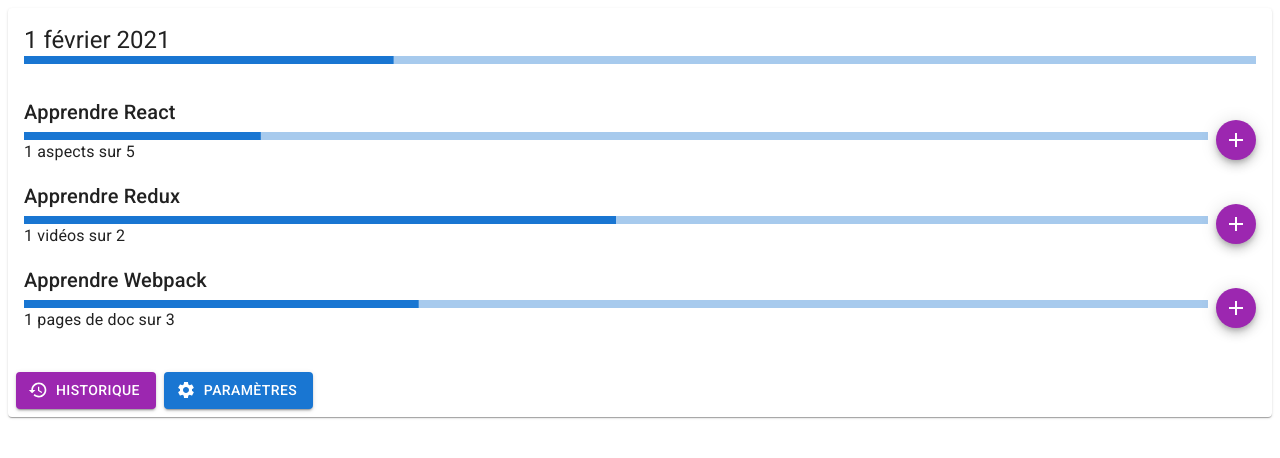
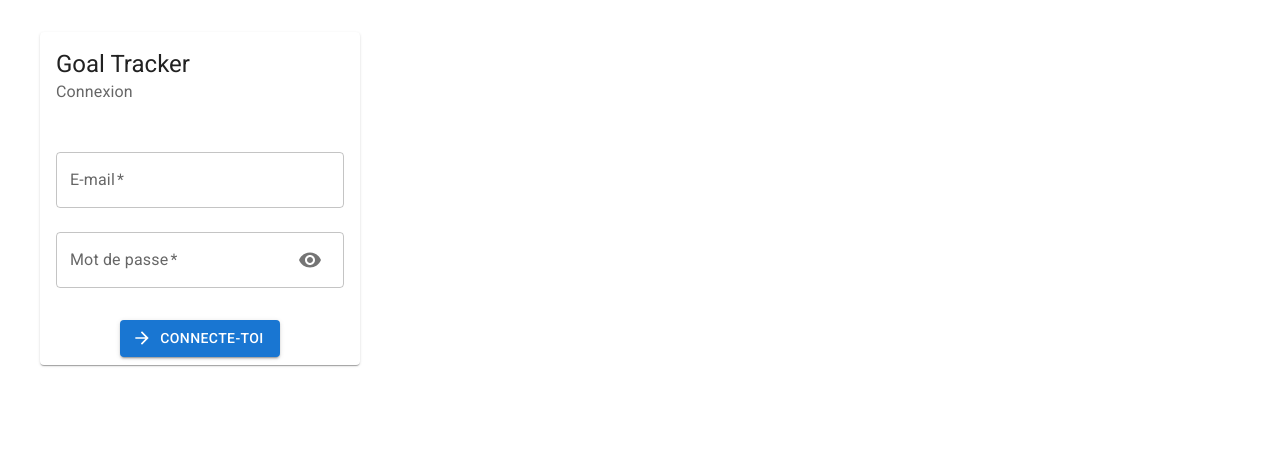
Before and after one commit to deliciousinsights/goal-tracker-ts, a React (Create React App) app: page / in a window 1280 px wide. Shown: the top 458 px of the page. Built offline with nearby package versions, Linux system fonts and the light colour scheme.

Commit message:
Étape 10 : UX login interactif

```diff
--- a/src/auth/LoginScreen.tsx
+++ b/src/auth/LoginScreen.tsx
@@ -1,3 +1,6 @@
+import type { FormEvent } from 'react'
+import { useState } from 'react'
+
 import ArrowForward from '@mui/icons-material/ArrowForward'
 import Button from '@mui/material/Button'
 import Card from '@mui/material/Card'
@@ -7,11 +10,18 @@
 import TextField from '@mui/material/TextField'
 
 import classes from './LoginScreen.module.css'
+import { logIn } from '../reducers/currentUser'
 import TogglablePasswordField from './TogglablePasswordField'
+import { useAppDispatch } from '../store'
 
 export default function LoginScreen() {
+  const [email, setEmail] = useState('')
+  const [password, setPassword] = useState('')
+
+  const dispatch = useAppDispatch()
+
   return (
-    <form>
+    <form onSubmit={handleSubmit}>
       <Card className={classes.loginScreen}>
         <CardHeader title='Goal Tracker' subheader='Connexion' />
         <CardContent>
@@ -22,9 +32,11 @@
             label='E-mail'
             fullWidth
             margin='normal'
+            onChange={(e) => setEmail(e.target.value.toLowerCase())}
             placeholder='mon@email.tld'
             required
             type='email'
+            value={email}
           />
           <TogglablePasswordField
             autoComplete='current-password'
@@ -33,8 +45,10 @@
             label='Mot de passe'
             fullWidth
             margin='normal'
+            onChange={(e) => setPassword(e.target.value)}
             placeholder='super mot de passe'
             required
+            value={password}
           />
         </CardContent>
         <CardActions style={{ display: 'flex', justifyContent: 'center' }}>
@@ -50,4 +64,9 @@
       </Card>
     </form>
   )
+
+  function handleSubmit(event: FormEvent) {
+    event.preventDefault()
+    dispatch(logIn({ email, password }))
+  }
 }
--- a/src/default-state.ts
+++ b/src/default-state.ts
@@ -6,10 +6,10 @@
 import { isoDate } from './lib/helpers'
 
 const DEFAULT_STATE = {
-  currentUser: {
-    loginState: 'logged-in',
-    email: 'christophe@delicious-insights.com',
-  },
+  // currentUser: {
+  //   loginState: 'logged-in',
+  //   email: 'christophe@delicious-insights.com',
+  // },
   goals: [
     {
       id: '5bf57a79890a6e2c11ec9665',
```
